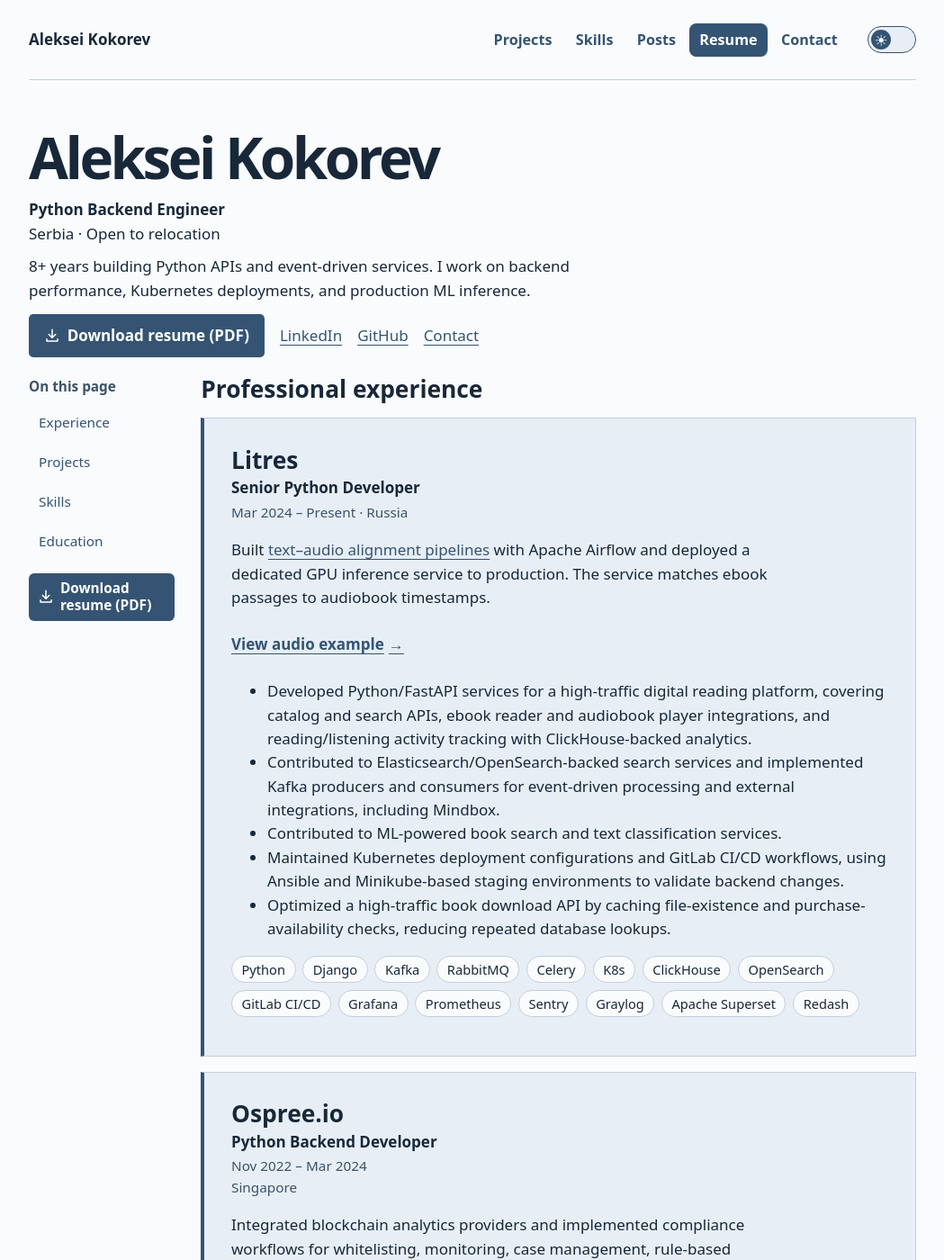
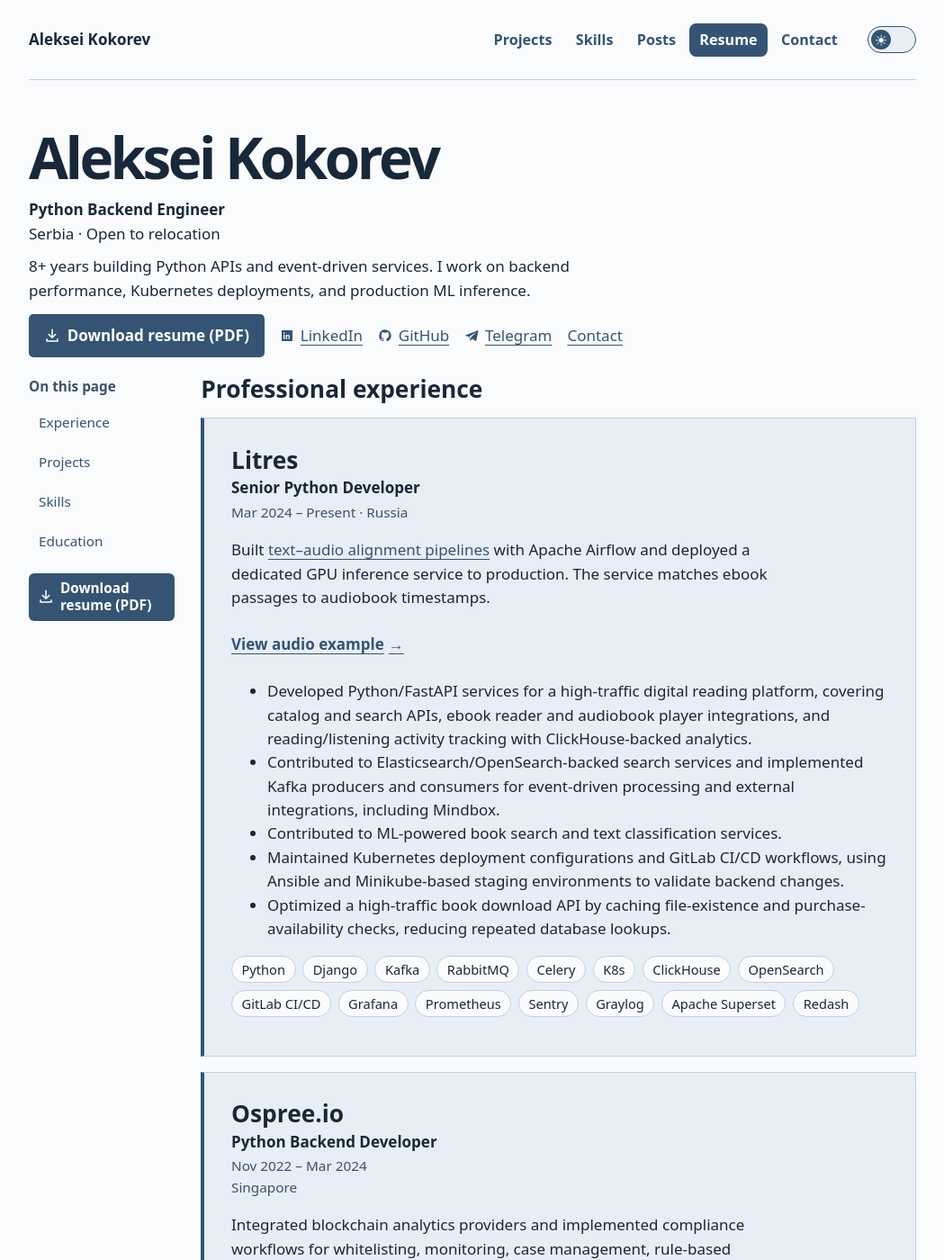
Before and after one commit to alex-coch/alex-coch.github.io, a Jekyll site: the page resume/index.html, which Jekyll copies as it is, in a window 1280 px wide and 1400 px high. Shown: the whole window at 90% size, without its empty margins (115-1164 px from the left). Built offline with Jekyll 4.4.1, drawn with Linux system fonts in a browser that asks for light colours.

Commit message:
Add labeled social icons and Telegram to the web resume

```diff
--- a/assets/portfolio.css
+++ b/assets/portfolio.css
@@ -362,6 +362,10 @@ header nav a[aria-current] {color:var(--on-accent);background:var(--accent)}
   .resume-section-nav {line-height:1.3}
   .resume-content > h2:first-child {font-size:1.35rem}
   .resume-intro .resume-summary {font-size:.92rem;line-height:1.45}
+  .resume-intro .contact-actions {column-gap:.45rem}
+  .resume-intro .contact-actions a:not(.primary) {font-size:.82rem}
+  .resume-intro .contact-social {gap:.25rem}
+  .resume-intro .contact-social svg {width:14px;height:14px}
 }
 .resume-role.work-card {padding:clamp(1rem,3vw,1.75rem)}
 .resume-role h3 {margin:0;font-size:clamp(1.25rem,3vw,1.55rem);line-height:1.25}
--- a/resume/index.html
+++ b/resume/index.html
@@ -7,8 +7,9 @@
   <meta name="robots" content="noindex">
   <link rel="icon" href="/assets/ak.svg?v=3" type="image/svg+xml">
 <script src="/assets/theme.js?v=2"></script>
-<link rel="stylesheet" href="/assets/portfolio.css?v=56">
+<link rel="stylesheet" href="/assets/portfolio.css?v=67">
 <script defer src="/assets/portfolio-nav.js?v=8"></script>
+<script defer src="/assets/messenger-links.js"></script>
 <script defer src="/assets/portfolio-enhancements.js?v=7"></script>
 </head>
 <body>
@@ -40,8 +41,9 @@
     <p class="resume-summary">8+ years building Python APIs and event-driven services. I work on backend performance, Kubernetes deployments, and production ML inference.</p>
     <div class="actions contact-actions">
       <a class="primary" href="/assets/Aleksei_Kokorev_Python_Backend_CV.pdf" download><svg width="18" height="18" viewBox="0 0 24 24" fill="none" stroke="currentColor" stroke-width="2" stroke-linecap="round" stroke-linejoin="round" aria-hidden="true" focusable="false"><path d="M12 3v12m-5-5 5 5 5-5M4 17v3h16v-3"/></svg><span>Download resume (PDF)</span></a>
-      <a href="https://www.linkedin.com/in/alexcoch/">LinkedIn</a>
-      <a href="https://github.com/alex-coch">GitHub</a>
+      <a class="contact-social" href="https://www.linkedin.com/in/alexcoch/"><svg viewBox="0 0 24 24" width="16" height="16" aria-hidden="true" focusable="false" fill="currentColor"><path d="M3 3h18v18H3zm4 6a1.25 1.25 0 1 0 0-2.5A1.25 1.25 0 0 0 7 9zm-1 1.5v7h2v-7zm4 0v7h2v-3.8c0-1 .45-1.55 1.25-1.55s1.15.53 1.15 1.55v3.8h2v-4.2c0-1.85-.9-2.9-2.5-2.9-.83 0-1.52.35-1.9.9v-.8z"/></svg><span>LinkedIn</span></a>
+      <a class="contact-social" href="https://github.com/alex-coch"><svg viewBox="0 0 24 24" width="16" height="16" aria-hidden="true" focusable="false" fill="currentColor"><path d="M12 2a10 10 0 0 0-3.16 19.49c.5.09.68-.22.68-.48l-.01-1.86c-2.78.6-3.37-1.18-3.37-1.18-.45-1.16-1.11-1.47-1.11-1.47-.91-.62.07-.61.07-.61 1 .07 1.53 1.03 1.53 1.03.9 1.53 2.34 1.09 2.91.83.09-.65.35-1.09.63-1.34-2.22-.25-4.55-1.11-4.55-4.94 0-1.09.39-1.98 1.03-2.68-.1-.25-.45-1.27.1-2.65 0 0 .84-.27 2.75 1.02.8-.22 1.66-.33 2.51-.33s1.71.11 2.51.33c1.91-1.29 2.75-1.02 2.75-1.02.55 1.38.2 2.4.1 2.65.64.7 1.03 1.59 1.03 2.68 0 3.84-2.34 4.68-4.57 4.93.36.31.68.92.68 1.86v2.75c0 .26.18.58.69.48A10 10 0 0 0 12 2Z"/></svg><span>GitHub</span></a>
+      <a class="contact-social" href="https://t.me/alex_coch" data-app-url="tg://resolve?domain=alex_coch"><svg viewBox="0 0 24 24" width="16" height="16" aria-hidden="true" focusable="false" fill="currentColor"><path d="M21.7 3.4 2.9 10.7c-1.3.5-1.3 1.3-.2 1.6l4.8 1.5 1.8 5.5c.2.6.1.8.8.8.5 0 .7-.2 1-.5l2.3-2.3 4.8 3.5c.9.5 1.5.2 1.8-.8l3.1-15.1c.4-1.4-.5-2-1.4-1.5ZM8.2 13.4l10.7-6.7c.5-.3 1-.1.6.2l-8.8 8-.3 3.7Z"/></svg><span>Telegram</span></a>
       <a href="/#contact">Contact</a>
     </div>
   </div>
```
